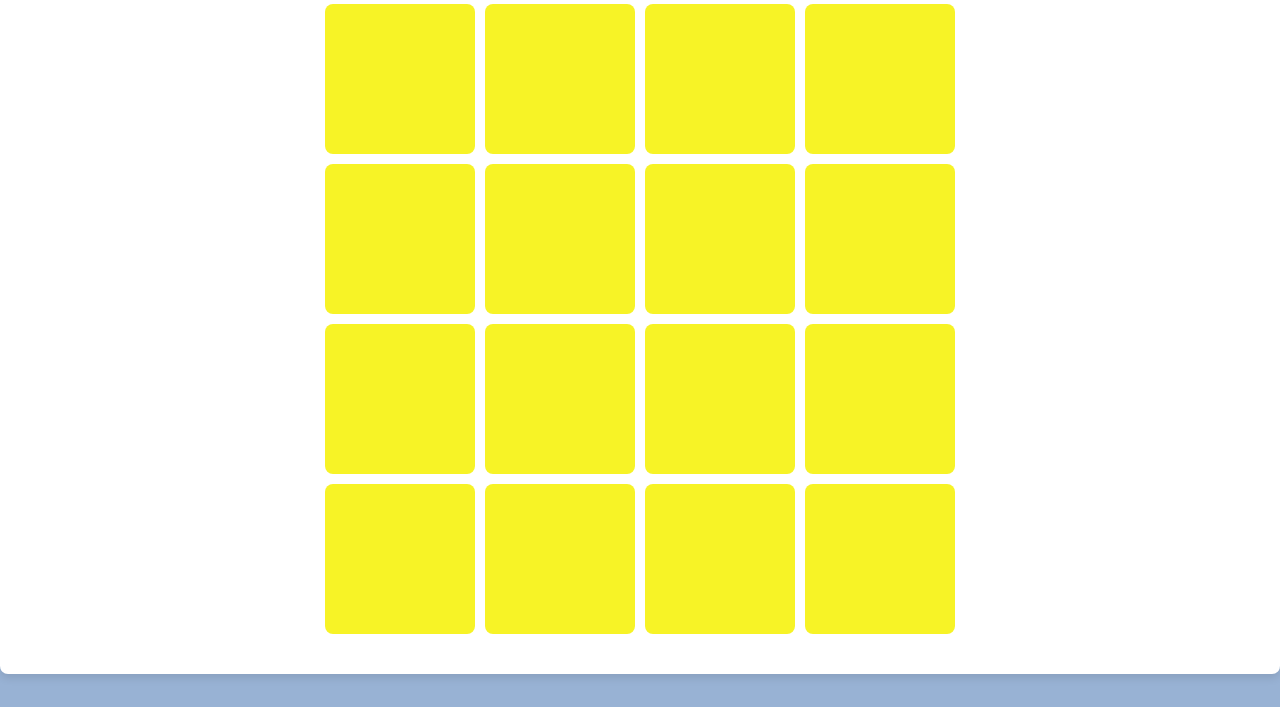
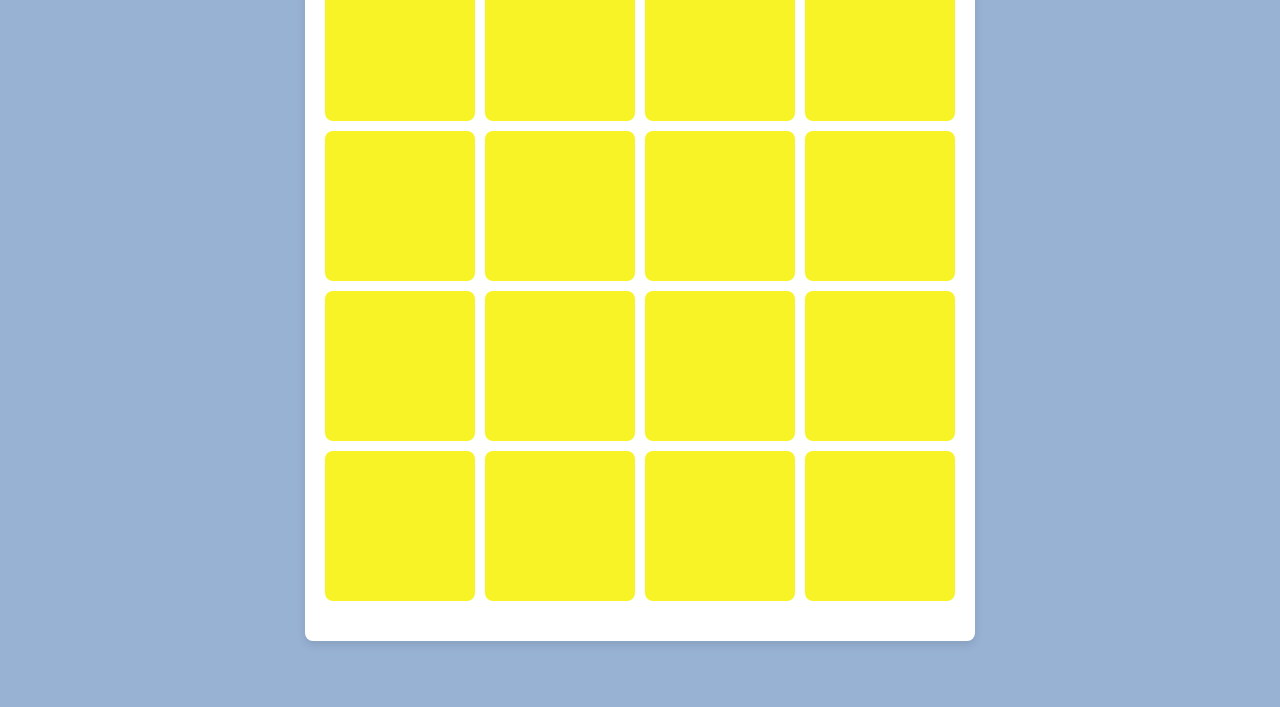
Before and after one commit to Sabrinarantesobrinho/Jogodamemoria, a plain HTML site: page index.html in a window 1280 px wide. Shown: the part 93-800 px from the top of the page. Drawn offline with Linux system fonts and the light colour scheme.

Commit message:
Update estilos.css

```diff
--- a/estilos.css
+++ b/estilos.css
@@ -9,9 +9,8 @@ body {
     display: flex;
     justify-content: center;
     align-items: center;
-    height: 100vh; /* Define a altura da página */
+    height: auto;
     background-color: rgb(152, 178, 212);
-    overflow-x: hidden; /* Evita barra de rolagem horizontal */
 }
 
 .game-container {
@@ -20,10 +19,8 @@ body {
     padding: 20px;
     border-radius: 8px;
     box-shadow: 0 4px 8px rgba(0, 0, 0, 0.1);
-    max-width: 100%; /* Garante que o conteúdo se ajuste */
-    width: 100%;
-    overflow: hidden; /* Esconde qualquer conteúdo extra */
 }
+
 
 
 h1 {
```
